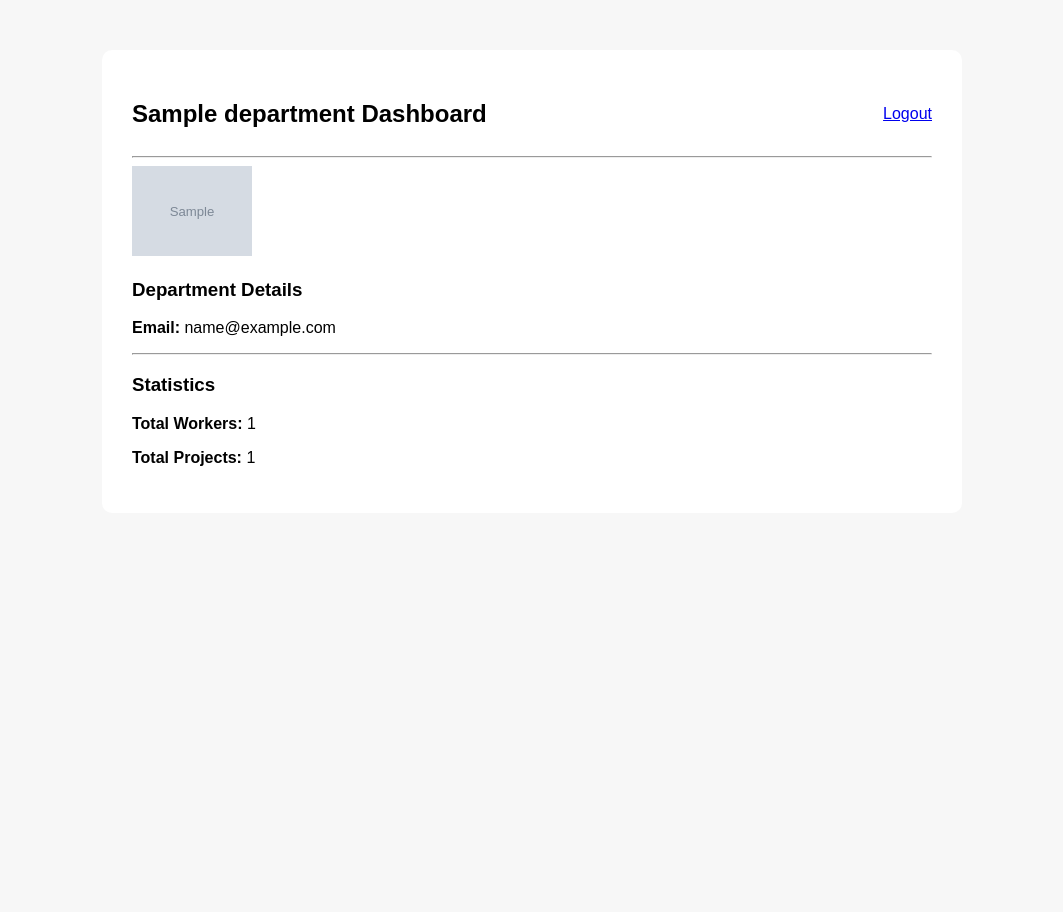
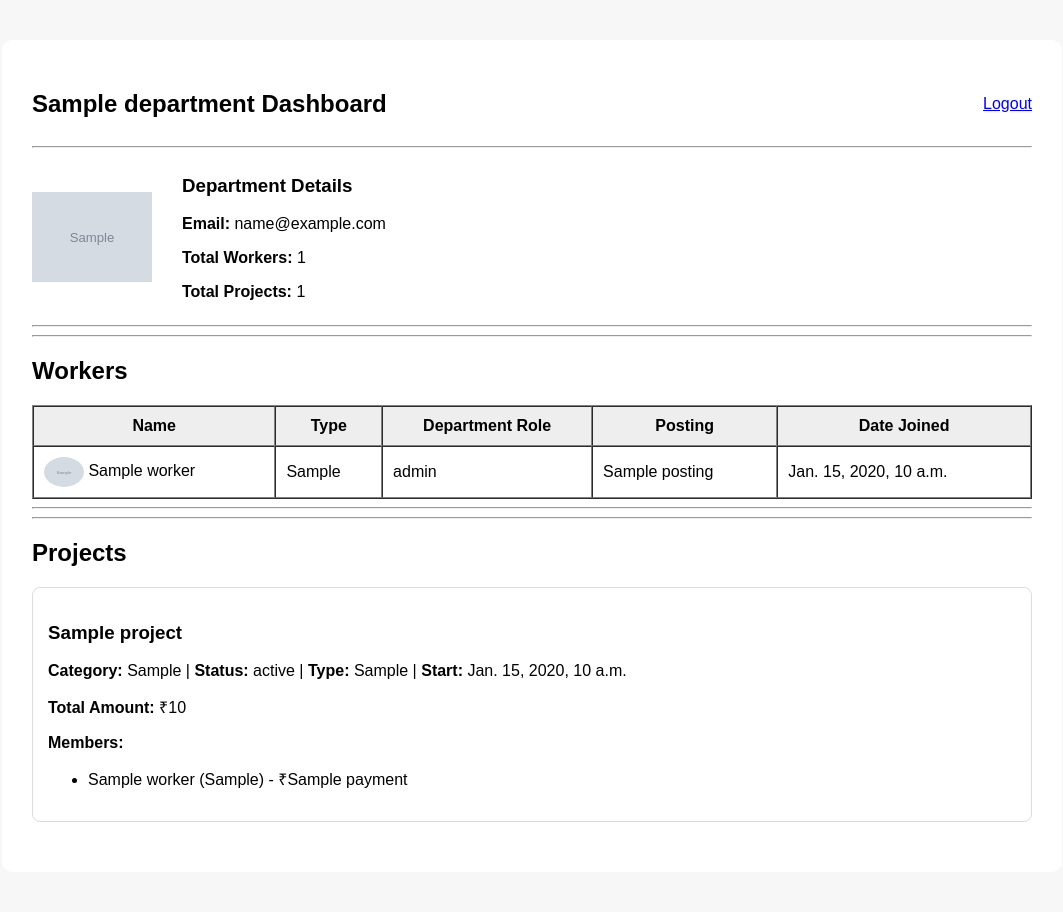
Before and after one commit to Gd0810/Department_management_system-, a Django app: template dashboard/templates/index.html in a window 1280 px wide. Shown: the whole page, without its empty margins (108-1171 px from the left). Before the commit the page ends 466 px from the top, so only its background shows below. Run offline with Django 3.2, Linux system fonts and the light colour scheme; the template is opened without the code that fills it: most values are stand-ins (such as "Sample title", 1, 10 or a date in 2020); grey boxes marked "Sample" are stand-in pictures.

Commit message:
add:worker_details

```diff
--- a/dashboard/templates/index.html
+++ b/dashboard/templates/index.html
@@ -5,7 +5,7 @@
 </head>
 <body style="font-family:Arial;background:#f7f7f7;">
 
-<div style="width:800px;margin:50px auto;background:white;padding:30px;border-radius:10px;">
+<div style="width:1000px;margin:40px auto;background:white;padding:30px;border-radius:10px;">
 
     <div style="display:flex;justify-content:space-between;align-items:center;">
         <h2>{{ department.name }} Dashboard</h2>
@@ -14,18 +14,94 @@
 
     <hr>
 
-    {% if department.image %}
-        <img src="{{ department.image.url }}" width="120">
-    {% endif %}
+    <!-- Department -->
+    <div style="display:flex;gap:30px;align-items:center;">
+        {% if department.image %}
+            <img src="{{ department.image.url }}" width="120">
+        {% endif %}
 
-    <h3>Department Details</h3>
-    <p><b>Email:</b> {{ department.email }}</p>
+        <div>
+            <h3>Department Details</h3>
+            <p><b>Email:</b> {{ department.email }}</p>
+            <p><b>Total Workers:</b> {{ worker_count }}</p>
+            <p><b>Total Projects:</b> {{ project_count }}</p>
+        </div>
+    </div>
 
-    <hr>
+    <hr><hr>
 
-    <h3>Statistics</h3>
-    <p><b>Total Workers:</b> {{ worker_count }}</p>
-    <p><b>Total Projects:</b> {{ project_count }}</p>
+    <!-- Workers Section -->
+    <h2>Workers</h2>
+
+    <table border="1" cellpadding="10" cellspacing="0" width="100%">
+        <tr style="background:#eee;">
+            <th>Name</th>
+            <th>Type</th>
+            <th>Department Role</th>
+            <th>Posting</th>
+            <th>Date Joined</th>
+        </tr>
+
+        {% for w in workers %}
+        <tr>
+            <td>
+                {% if w.image %}
+                    <img src="{{ w.image.url }}" width="40" style="vertical-align:middle;border-radius:50%;">
+                {% endif %}
+                {{ w.name }}
+            </td>
+            <td>{{ w.get_worker_type_display }}</td>
+            <td>{{ w.department_role }}</td>
+            <td>{{ w.posting }}</td>
+            <td>{{ w.date_of_join }}</td>
+        </tr>
+        {% empty %}
+        <tr>
+            <td colspan="5" align="center">No workers added</td>
+        </tr>
+        {% endfor %}
+    </table>
+
+    <hr><hr>
+
+    <!-- Projects Section -->
+    <h2>Projects</h2>
+
+    {% for p in projects %}
+        <div style="border:1px solid #ddd;padding:15px;margin-bottom:20px;border-radius:8px;">
+
+            <h3>{{ p.title }}</h3>
+
+            <p>
+                <b>Category:</b> {{ p.get_category_display }} |
+                <b>Status:</b> {{ p.get_status_display }} |
+                <b>Type:</b> {{ p.get_work_type_display }} |
+                <b>Start:</b> {{ p.start_date }}
+            </p>
+
+            {% if p.amount %}
+                <p><b>Total Amount:</b> ₹{{ p.amount }}</p>
+            {% endif %}
+
+            <b>Members:</b>
+            <ul>
+                {% for m in p.members.all %}
+                    <li>
+                        {{ m.worker.name }}
+                        ({{ m.get_contribution_display }})
+                        {% if p.amount %}
+                            - ₹{{ m.payment }}
+                        {% endif %}
+                    </li>
+                {% empty %}
+                    <li>No members assigned</li>
+                {% endfor %}
+            </ul>
+
+        </div>
+    {% empty %}
+        <p>No projects created</p>
+    {% endfor %}
 
 </div>
 
```
Also changed, not shown: dashboard/views.py (+8 -2 lines), media/workers/login2.png (added).
